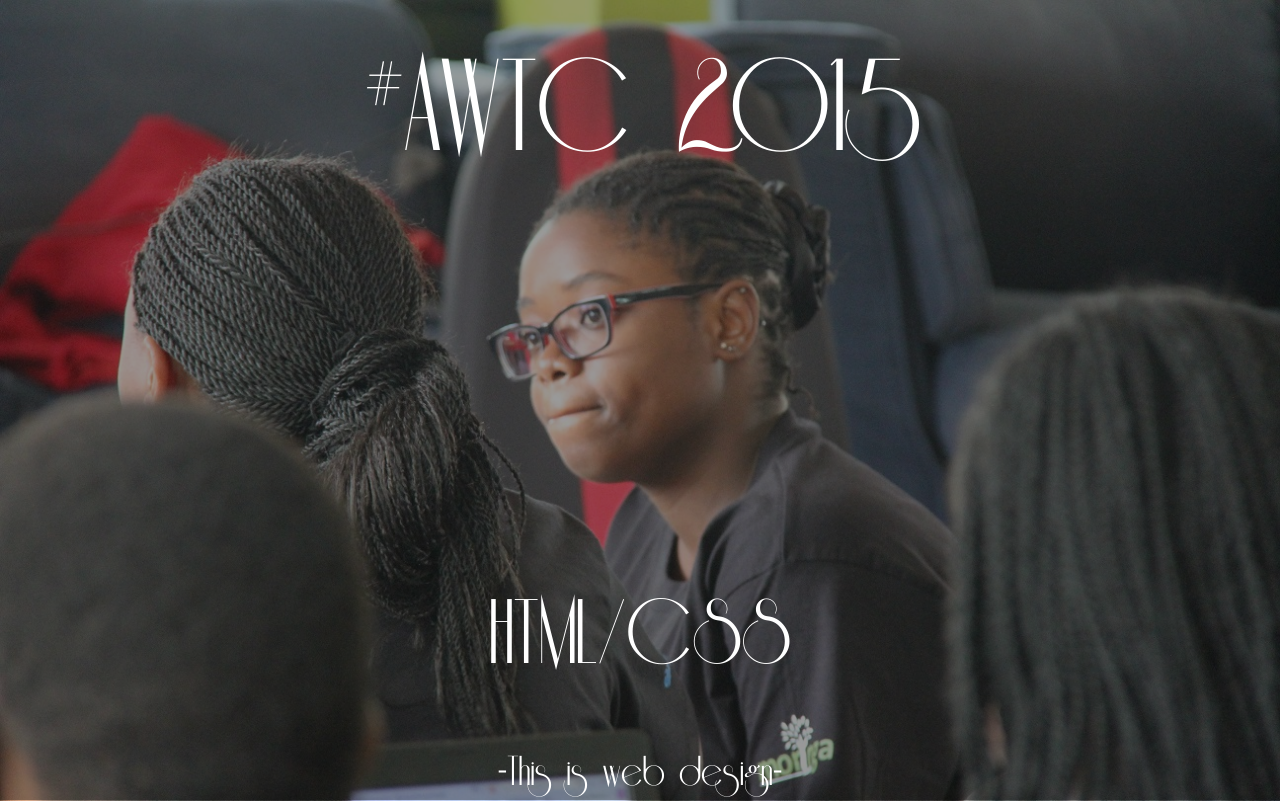
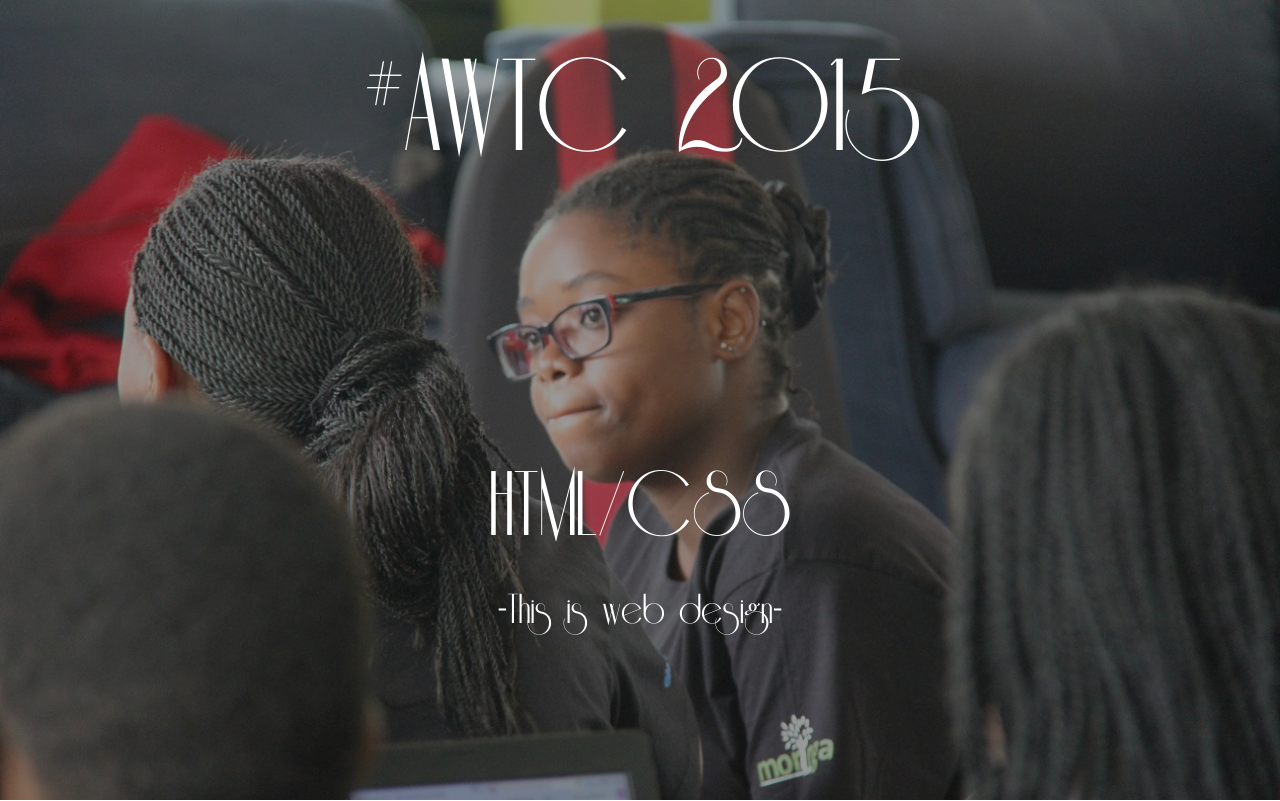
Before and after one commit to cngondo/AWTC2015, a plain HTML site: page sample_project/index.html in a window 1280 px wide. Drawn offline with Linux system fonts and the light colour scheme.

Commit message:
Aligning elements

```diff
--- a/sample_project/css/mystyle2.css
+++ b/sample_project/css/mystyle2.css
@@ -37,7 +37,7 @@ html,body,#landing{
 }
 .header h3 {
   font-size: 7rem;
-  margin-top: 30%;
+  margin-top: 20%;
 }
 .header h5 {
   font-size: 3.2rem;
```
Also changed, not shown: sample_project/index.html (+0 -1 lines).
